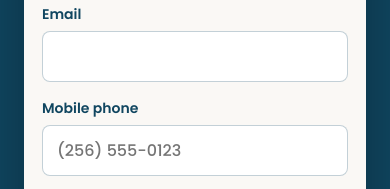
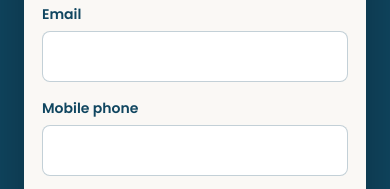
Before and after one commit to isaacpatz/valley-windows, a plain HTML site: page valley-windows-github-ready/christmas-lights/index.html in a window 390 px wide. Shown: the part 7920-8109 px from the top of the page. Drawn offline with Linux system fonts and the light colour scheme.

```diff
--- a/valley-windows-github-ready/christmas-lights/index.html
+++ b/valley-windows-github-ready/christmas-lights/index.html
@@ -272,7 +272,7 @@
 <label class="lf-f"><span>First name</span><input name="firstName" autocomplete="given-name" required maxlength="60"></label>
 <label class="lf-f"><span>Last name</span><input name="lastName" autocomplete="family-name" required maxlength="60"></label>
 <label class="lf-f"><span>Email</span><input name="email" type="email" autocomplete="email" required maxlength="120"></label>
-<label class="lf-f"><span>Mobile phone</span><input name="phone" type="tel" autocomplete="tel" required maxlength="20" placeholder="(256) 555-0123"></label>
+<label class="lf-f"><span>Mobile phone</span><input name="phone" type="tel" autocomplete="tel" required maxlength="20"></label>
 <label class="lf-f lf-wide"><span>Street address</span><input name="street" autocomplete="street-address" required maxlength="120"></label>
 <label class="lf-f"><span>City</span><input name="city" autocomplete="address-level2" required maxlength="60"></label>
 <div class="lf-row">
```
